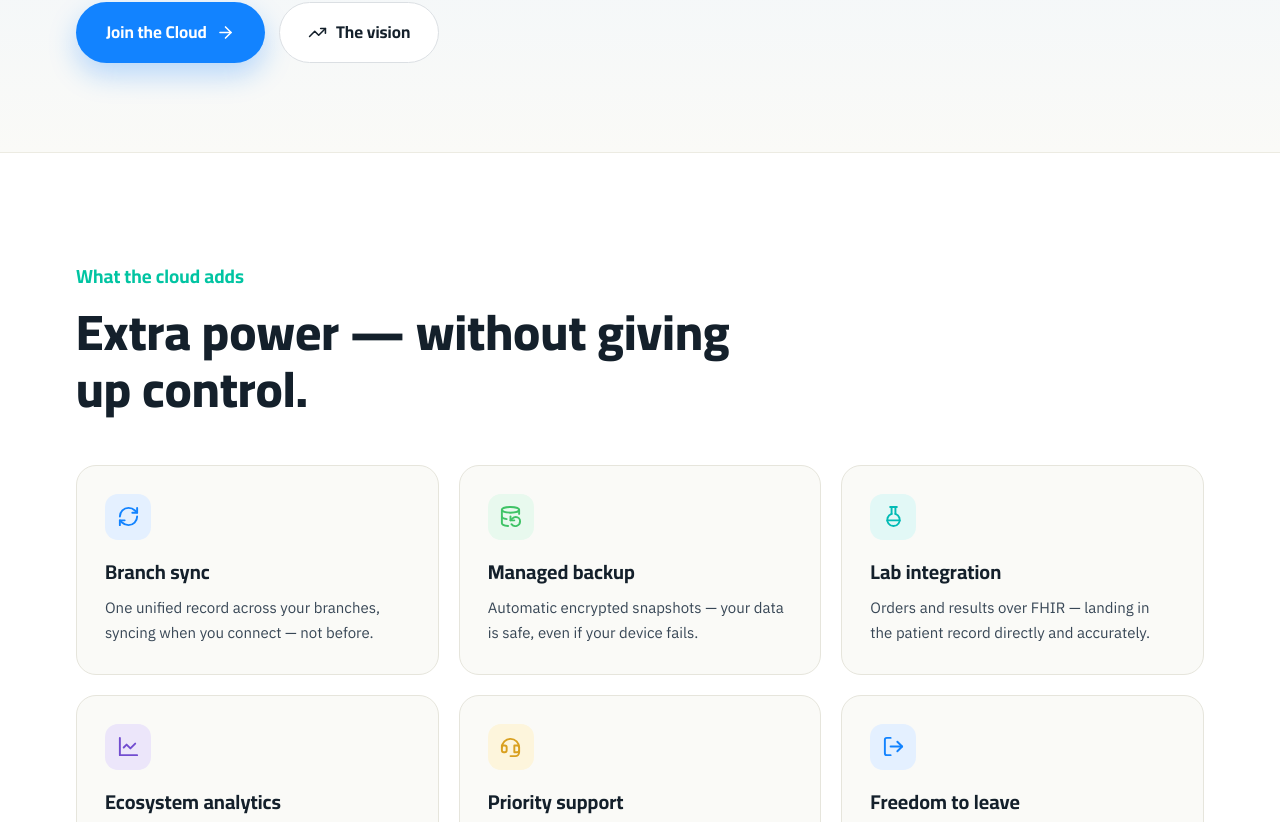
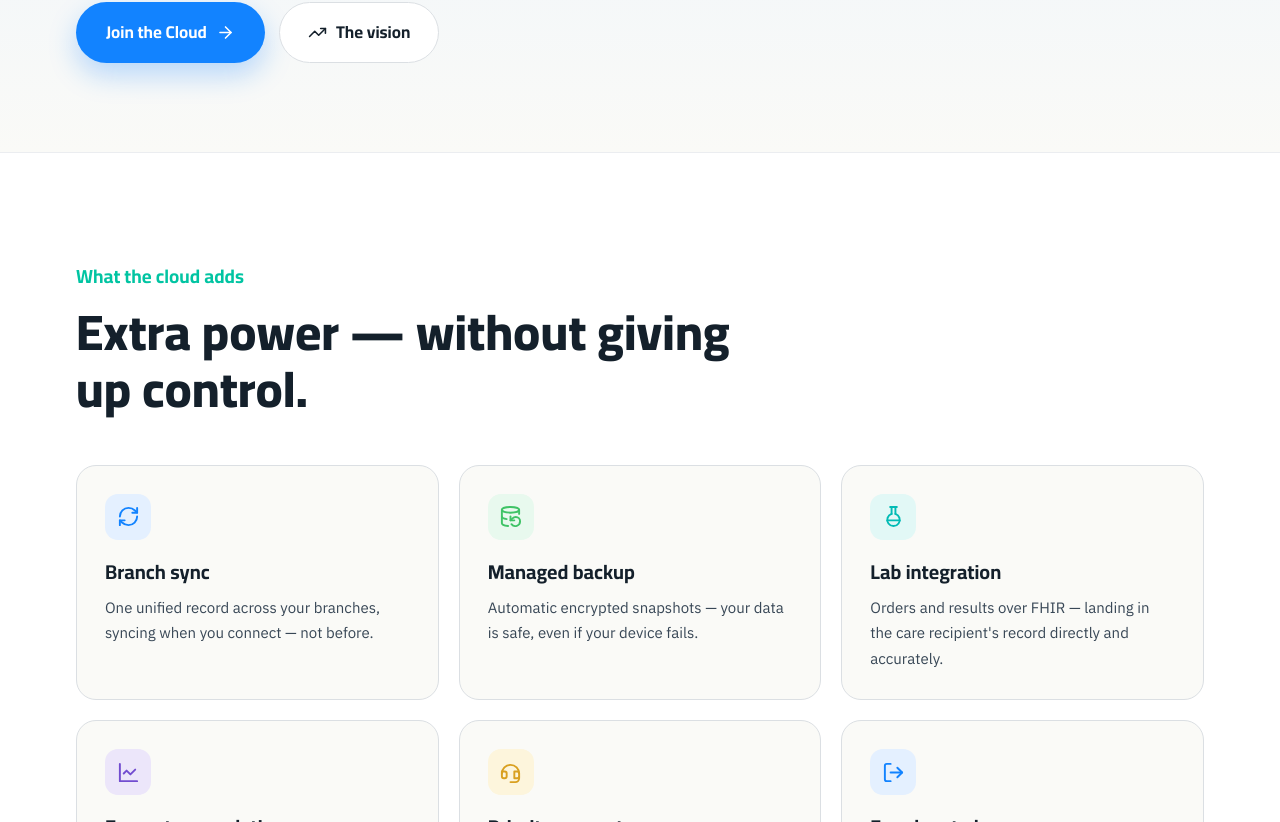
Before and after one commit to balsm-health/website, a Next.js app: page /en/cloud in a window 1280 px wide. Shown: the part 578-1400 px from the top of the page. Built offline with nearby package versions, Linux system fonts and the light colour scheme; no server answers.

Commit message:
[Enhc] ui enhancements

```diff
--- a/src/components/cloud/CloudHero.tsx
+++ b/src/components/cloud/CloudHero.tsx
@@ -46,7 +46,7 @@ export default function CloudHero() {
         <div ref={ref} style={{ maxWidth: 780, ...reveal }}>
           <div style={{ display: 'flex', alignItems: 'center', gap: 10, flexWrap: 'wrap' }}>
             <div style={{ fontFamily: FONT.cairo, fontWeight: 700, fontSize: 13, color: C.blueDark }}>{t('badge')}</div>
-            <span style={{ fontFamily: FONT.cairo, fontWeight: 700, fontSize: 11.5, padding: '3px 10px', borderRadius: 999, background: '#fff', border: '1px solid #DDD2F4', color: C.violetDark }}>
+            <span style={{ fontFamily: FONT.cairo, fontWeight: 700, fontSize: 11.5, padding: '3px 10px', borderRadius: 999, background: '#fff', border: '1px solid rgba(114,77,208,.22)', color: C.violetDark }}>
               {t('roadmap')}
             </span>
           </div>
--- a/src/components/cloud/CloudInvestors.tsx
+++ b/src/components/cloud/CloudInvestors.tsx
@@ -1,7 +1,7 @@
 'use client';
 
 import { useTranslations } from 'next-intl';
-import { C, FONT, MOTION } from './theme';
+import { C, FONT, MOTION, ON } from './theme';
 import { useInView } from './useReveal';
 import CountUp from './CountUp';
 import { Target, Repeat, LockKeyhole, Mail } from './CloudIcons';
@@ -106,7 +106,7 @@ export default function CloudInvestors() {
               padding: '16px 30px',
               borderRadius: 999,
               background: C.mint,
-              color: '#1B3B27',
+              color: ON.mint,
               fontFamily: FONT.cairo,
               fontWeight: 700,
               fontSize: 17,
--- a/src/components/cloud/SponsorSections.tsx
+++ b/src/components/cloud/SponsorSections.tsx
@@ -53,8 +53,10 @@ export default function SponsorSections() {
             <p style={{ fontSize: 'clamp(17px,1.9vw,21px)', lineHeight: 1.75, color: C.ink2, margin: '0 auto', maxWidth: 600 }}>{t('hero.subtitle')}</p>
             {/* "your support may one day reach someone you love" */}
             <div style={{ display: 'flex', alignItems: 'center', justifyContent: 'center', gap: 12, marginTop: 26, padding: '14px 20px', background: C.amberBg, borderRadius: 14, maxWidth: 'fit-content', marginInline: 'auto' }}>
-              <HeartPulse style={{ width: 22, height: 22, color: '#B8791A', flex: 'none' }} />
-              <span style={{ fontFamily: FONT.cairo, fontWeight: 700, fontSize: 16, color: '#8A5A0F' }}>{t('hero.callout')}</span>
+              {/* Icon and label are one colour in the design, not two — the
+                  split read as a two-tone chip at a glance. */}
+              <HeartPulse style={{ width: 22, height: 22, color: '#7A5A0F', flex: 'none' }} />
+              <span style={{ fontFamily: FONT.cairo, fontWeight: 700, fontSize: 16, color: '#7A5A0F' }}>{t('hero.callout')}</span>
             </div>
           </Reveal>
         </div>
--- a/src/components/cloud/theme.ts
+++ b/src/components/cloud/theme.ts
@@ -1,23 +1,39 @@
-// Balsm Cloud palette — literal values from the Cloud.dc.html design.
-// The Cloud page is intentionally light-only (the design has no dark variant),
-// so these are used directly instead of the theme-reactive CSS vars.
+// Balsm Cloud palette — literal values from the .dc.html designs, cross-checked
+// against the design system's own `colors_and_type.css`. The Cloud pages are
+// intentionally light-only (the designs have no dark variant), so these are used
+// directly instead of the theme-reactive CSS vars.
+//
+// Every neutral here is a member of the DS cool navy-slate `--balsm-ink-*` ramp.
+// An earlier pass carried six values from the retired warm olive-gray ramp
+// (`#E6E5DC`, `#ECEBE2`, `#22221D`, `#ADACA0`, `#F0F0E8`, `#78776C`). None of
+// them appear in any design file, and DESIGN.md § Color retires that ramp
+// outright — so they read as warm hairlines and a warm-black band sitting under
+// cool ink. Corrected to their `ink-*` siblings; don't reintroduce warm neutrals.
 export const C = {
-  ink: '#14202B',
-  ink2: '#384756',
-  muted: '#78838F',
-  muted2: '#ADACA0',
-  bg: '#FAFAF7',
+  ink: '#14202B',       // ink-900
+  ink2: '#384756',      // ink-700
+  muted: '#78838F',     // ink-500
+  muted2: '#9BA4AD',    // ink-400
+  bg: '#FAFAF7',        // cream-50
   white: '#FFFFFF',
-  border: '#E6E5DC',
-  borderSoft: '#DBDFE3',
-  borderHair: '#ECEBE2',
+  // The designs carry a single border weight (ink-200). `border` and
+  // `borderSoft` therefore resolve to the same value; both names are kept so
+  // call sites that mean "hairline card edge" and "control outline" stay
+  // readable, and so either can diverge later without a sweep.
+  border: '#DBDFE3',    // ink-200 (= --balsm-border)
+  borderSoft: '#DBDFE3',// ink-200
+  borderHair: '#EBEDF0',// ink-100 — section rules, lang-switch track
   blue: '#1283FF',
   blueDark: '#0F6BCC',
   blueBg: '#E4F0FF',
   aqua: '#02BBB5',
   aquaBg: '#E2F8F6',
+  // teal-100. The aqua-tinted chip/card outline the designs use anywhere a soft
+  // aqua wash needs an edge.
+  aquaBorder: '#C9EEEB',
   emerald: '#01C4A2',
-  green: '#3FC366',
+  emeraldDark: '#019A7F',// petal-emerald-600
+  green: '#3FC366',     // petal-mint-600
   greenBg: '#E8F9EE',
   violet: '#724DD0',
   violetDark: '#5C3AB0',
@@ -26,10 +42,12 @@ export const C = {
   amberBg: '#FDF5DC',
   mint: '#55D77F',
   danger: '#D44A3C',
-  dark: '#22221D',
-  grayDot: '#C0C6CC',
-  ltTagBg: '#F0F0E8',
-  ltTagText: '#78776C',
+  // ink-900 (= --balsm-surface-inverse). Same value as `ink`, exactly as the
+  // designs do it: the dark bands, the footer and the ink text are one colour.
+  dark: '#14202B',
+  grayDot: '#C0C6CC',   // ink-300
+  ltTagBg: '#EBEDF0',   // ink-100
+  ltTagText: '#526174', // ink-600 (= the wordmark's ".health" hue)
 } as const;
 
 /**
@@ -68,7 +86,10 @@ export const FILL = {
 
 export const ON = {
   aqua:   '#FFFFFF',   // AA-safe: '#024442' (4.60:1) — white here is 2.39:1
-  mint:   '#1B3B27',   // 6.71:1 — the design's own value, already compliant
+  // The design's own on-mint value is `ink` — Cloud.dc.html and Sponsor.dc.html
+  // both set `background:#55D77F; color:#14202B`. An earlier note here claimed
+  // '#1B3B27' was the design value; it wasn't, and ink scores higher anyway.
+  mint:   '#14202B',   // 8.98:1 — compliant
   blue:   '#FFFFFF',   // AA-safe: '#011C41' (4.60:1) — white here is 3.67:1
   violet: '#FFFFFF',   // 5.69:1 — compliant as-is
 } as const;
--- a/src/messages/en.json
+++ b/src/messages/en.json
@@ -38,7 +38,7 @@
         },
         {
           "title": "Lab integration",
-          "desc": "Orders and results over FHIR — landing in the patient record directly and accurately."
+          "desc": "Orders and results over FHIR — landing in the care recipient's record directly and accurately."
         },
         {
           "title": "Ecosystem analytics",
@@ -124,11 +124,11 @@
     },
     "invest": {
       "title": "Not a product vision. A civilizational one — with a clear business model.",
-      "desc": "Balsm is the first open source initiative for a healthcare technology ecosystem in Egypt and the Arab world. The infrastructure is open and free, so it spreads on patient demand — and revenue comes from the optional cloud layer, a network effect that's hard to displace.",
+      "desc": "Balsm is the first open source initiative for a healthcare technology ecosystem in Egypt and the Arab world. The infrastructure is open and free, so it spreads on care recipient demand — and revenue comes from the optional cloud layer, a network effect that's hard to displace.",
       "stats": [
         {
           "value": "+100M",
-          "label": "patients in the target Egyptian market"
+          "label": "care recipients in the target Egyptian market"
         },
         {
           "value": "27",
@@ -142,7 +142,7 @@
       "cards": [
         {
           "title": "Bottom-up adoption",
-          "desc": "Patient demand pulls in providers — adoption is a network effect, not a sales problem."
+          "desc": "Care recipient demand pulls in providers — adoption is a network effect, not a sales problem."
         },
         {
           "title": "Recurring revenue",
@@ -244,7 +244,7 @@
     "problem": {
       "eyebrow": "The problem",
       "title": "A fragmented health system — and your data lost between its cracks.",
-      "desc": "The Arab patient moves between pharmacy, clinic, and lab with no single connected record. And the existing options each fail, in their own way.",
+      "desc": "The Arab care recipient moves between pharmacy, clinic, and lab with no single connected record. And the existing options each fail, in their own way.",
       "cards": [
         {
           "title": "Paper and WhatsApp",
@@ -290,7 +290,7 @@
         {
           "badge": "On the roadmap",
           "title": "Balsm Pro app",
-          "desc": "For your clinic, hospital, pharmacy, or medical store: dispensing, inventory, patient files, and management — fully offline, and compliant with controlled-drugs regulations.",
+          "desc": "For your clinic, hospital, pharmacy, or medical store: dispensing, inventory, care recipient files, and management — fully offline, and compliant with controlled-drugs regulations.",
           "tags": [
             "Every health facility",
             "Live inventory",
@@ -310,7 +310,7 @@
       ]
     },
     "app": {
-      "eyebrow": "For patients",
+      "eyebrow": "For care recipients",
       "badge": "Building now",
       "title": "Your health, finally in its rightful place.",
       "desc": "Carry your complete health record in your pocket — in Arabic, on your device, going nowhere you didn't choose.",
@@ -385,7 +385,7 @@
       "title": "Balsm is built for you — whatever your role.",
       "cards": [
         {
-          "title": "Patient",
+          "title": "Care recipient",
           "desc": "Carry your complete health record in your pocket.",
           "cta": "Join the waitlist"
         },
@@ -471,7 +471,7 @@
         },
         {
           "title": "Dispensing & prescriptions",
-          "desc": "Link prescription to patient, a connected medication history, and drug-interaction alerts."
+          "desc": "Link prescription to the care recipient, a connected medication history, and drug-interaction alerts."
         },
         {
           "title": "Controlled drugs",
@@ -575,7 +575,7 @@
       "cards": [
         {
           "title": "Fully open",
-          "desc": "Code, roadmap, and decisions all in the open. No black box holding patient data."
+          "desc": "Code, roadmap, and decisions all in the open. No black box holding care recipient data."
         },
         {
           "title": "Community-owned",
@@ -607,7 +607,7 @@
         },
         {
           "title": "Design & UX",
-          "desc": "Design genuinely Arabic interfaces that respect right-to-left reading and patient needs."
+          "desc": "Design genuinely Arabic interfaces that respect right-to-left reading and care recipient needs."
         },
         {
           "title": "Marketing & community",
@@ -700,7 +700,7 @@
         },
         {
           "title": "Become a provider",
-          "desc": "Run Balsm in your pharmacy or clinic.",
+          "desc": "Run Balsm in your healthcare facility.",
           "cta": "For providers"
         },
         {
@@ -785,7 +785,7 @@
         },
         {
           "title": "Become a provider",
-          "desc": "Run Balsm in your pharmacy or clinic.",
+          "desc": "Run Balsm in your healthcare facility.",
           "cta": "For providers"
         },
         {
@@ -829,7 +829,7 @@
         "a": "Balsm Cloud is an optional hosted layer that adds branch sync, encrypted backups, lab integration over FHIR, and analytics. It is optional by design: Balsm runs without it, and you can export your data and leave at any time."
       },
       {
-        "q": "How is patient data protected?",
+        "q": "How is care recipient data protected?",
         "a": "Data is encrypted, access is controlled and audited, and the system is built so a practice keeps custody of its own records. Because the code is open, these claims can be inspected rather than taken on trust. No compliance certifications have been announced yet."
       },
       {
```
Also changed, not shown: src/components/cloud/ContributorsSections.tsx (+8 -3 lines), src/components/cloud/HomeSections.tsx (+9 -6 lines), src/components/cloud/ProvidersSections.tsx (+9 -4 lines), src/messages/ar.json (+15 -15 lines).
